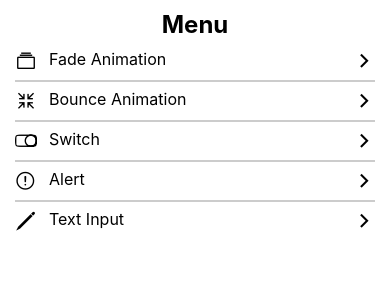
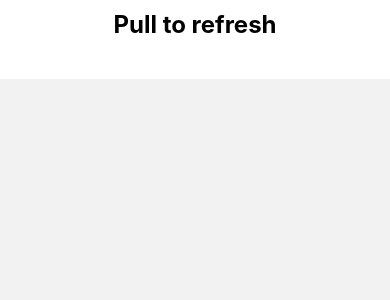
Before and after one commit to tris460/ReactNativeGists, a React Native app: screen /PullToRefresh in a window 390 px wide. Shown: the top 300 px of the page. Built offline with nearby package versions, Linux system fonts and the light colour scheme.

Commit message:
Add refresh control

```diff
--- a/src/data/menuItems.tsx
+++ b/src/data/menuItems.tsx
@@ -26,4 +26,9 @@
         icon: 'pencil-outline',
         component: 'TextInputScreen'
     },
+    {
+        name: 'Pull to refresh',
+        icon: 'refresh-outline',
+        component: 'PullToRefresh'
+    },
 ];
--- a/src/navigation/Navigator.tsx
+++ b/src/navigation/Navigator.tsx
@@ -5,6 +5,7 @@
 import Switch from "../screens/Switch";
 import AlertScreen from "../screens/AlertScreen";
 import TextInputScreen from "../screens/TextInputScreen";
+import PullToRefresh from "../screens/PullToRefresh";
 
 const Stack = createStackNavigator();
 
@@ -17,6 +18,7 @@
         <Stack.Screen name="Switch" component={Switch} />
         <Stack.Screen name="Alert" component={AlertScreen} />
         <Stack.Screen name="TextInputScreen" component={TextInputScreen} />
+        <Stack.Screen name="PullToRefresh" component={PullToRefresh} />
     </Stack.Navigator>
   )
 }
--- /dev/null
+++ b/src/screens/PullToRefresh.tsx
@@ -0,0 +1,34 @@
+import React, { useState } from 'react'
+import { RefreshControl, Text, View } from 'react-native'
+import { styles } from '../theme/appTheme'
+import { ScrollView } from 'react-native-gesture-handler'
+
+const PullToRefresh = () => {
+    const [refreshing, setRefreshing] = useState(false);
+
+    const onRefresh = () => {
+        setRefreshing(true);
+        setTimeout(() => {
+            console.log('Refreshed')
+            setRefreshing(false)
+        }, 1500);
+    }
+    return (
+        <ScrollView
+            refreshControl={
+                <RefreshControl
+                    refreshing={refreshing}
+                    onRefresh={onRefresh}
+                    />
+            }
+            >
+            <View style={styles.container}>
+                <Text style={styles.title}>
+                    Pull to refresh
+                </Text>
+            </View>
+        </ScrollView>
+    )
+}
+
+export default PullToRefresh
```
